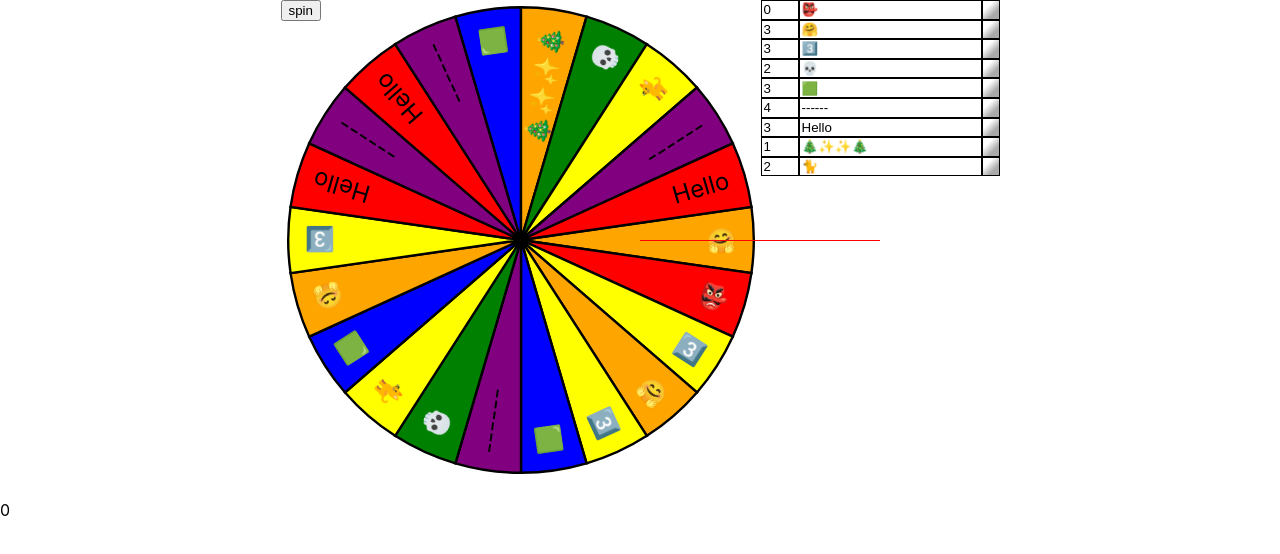
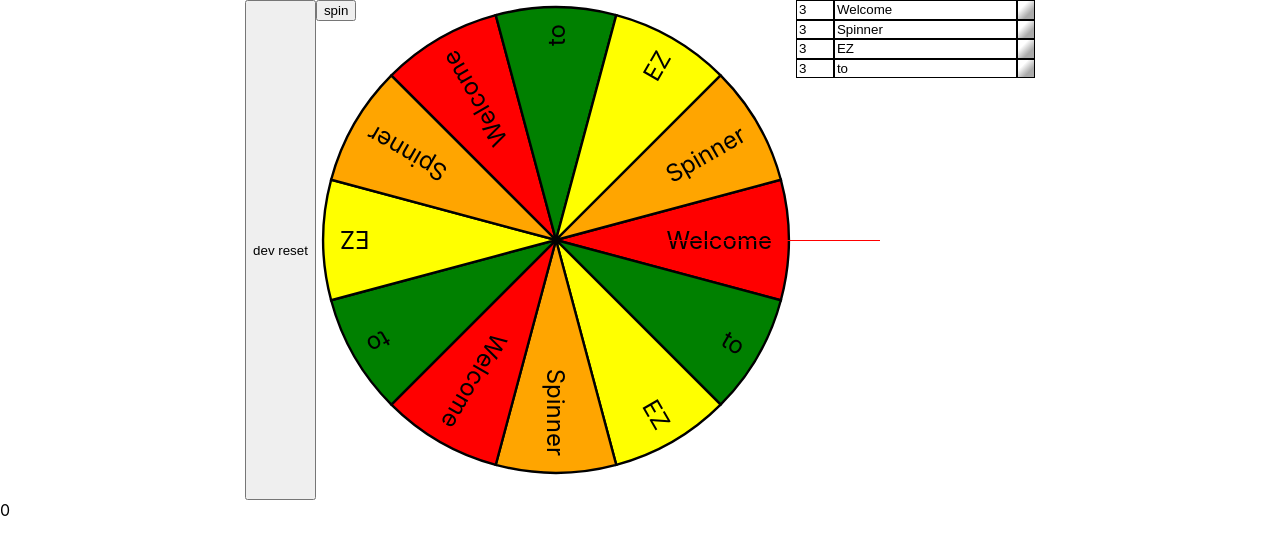
Before and after one commit to z-eric/EZ_Wheel, a React (Create React App) app in the folder spinner-wheel/: page / in a window 1280 px wide. Shown: the top 554 px of the page. Built offline with nearby package versions, Linux system fonts and the light colour scheme.

Commit message:
wip 16 - feature complete - implemented localstorage

```diff
--- a/spinner-wheel/src/components/LabelItem.tsx
+++ b/spinner-wheel/src/components/LabelItem.tsx
@@ -1,4 +1,4 @@
-import { useState } from "react";
+import { useEffect, useState } from "react";
 import { WheelOption } from "../contexts/WheelContext";
 
 interface LabelItemProps {
@@ -33,6 +33,12 @@ const LabelItem = ({ wheelOption, index, handleLabel, handleWeight, handleColor
     }
   }
 
+  // For some reason the very first option to get rendered doesn't have it's
+  // value read properly if this is placed directly in the state initializer.
+  useEffect(() => {
+    setWeightInput(wheelOption.value.toString());
+  }, [wheelOption.value])
+
   return (
     <div style={{display: 'flex'}}>
       <input value={weightInput}
--- a/spinner-wheel/src/components/MainPanel.tsx
+++ b/spinner-wheel/src/components/MainPanel.tsx
@@ -1,29 +1,10 @@
-import { useContext, useState } from 'react';
+import { useContext, useEffect, useState } from 'react';
 import WheelSpinner from './WheelSpinner';
 import LabelPanel from './LabelPanel';
-import { WheelContext, WheelContextProvider, WheelOption } from '../contexts/WheelContext';
-import { ThemeContext, ThemeContextProvider } from '../contexts/ThemeContext';
+import { WheelContext, WheelOption } from '../contexts/WheelContext';
+import { ThemeContext } from '../contexts/ThemeContext';
 
 const DEBUG_MODE = true;
-
-const defaultOptions: WheelOption[] = [
-  {
-    label: 'Welcome',
-    value: 3,
-  },
-  {
-    label: 'Spinner',
-    value: 3,
-  },
-  {
-    label: 'EZ',
-    value: 3,
-  },
-  {
-    label: 'to',
-    value: 3,
-  },
-]
 
 const debugOptions: WheelOption[] = [
   {
@@ -81,18 +62,12 @@ const debugOptions: WheelOption[] = [
   // },
 ];
 
-const initializeWheelData = () => {
-  return DEBUG_MODE ? debugOptions : defaultOptions;
-}
-
 const MainPanel = () => {
   const themeContext = useContext(ThemeContext);
   const wheelContext = useContext(WheelContext);
   // const [wheelData, setWheelData] = useState(initializeWheelData);
   const [isActive, setIsActive] = useState(false);
   const [winningLocation, setWinningLocation] = useState(0);
-
-  wheelContext.setData(initializeWheelData());
 
   const isActiveSetter = (active: boolean) => {
     setIsActive(active);
@@ -103,8 +78,14 @@ const MainPanel = () => {
     setWinningLocation(location);
   };
 
+
+  const wheelReset = () => {
+    wheelContext.setData(debugOptions);
+  }
+
   return (
     <>
+      <button onClick={wheelReset}>dev reset</button>
       <div style={{
             // position: 'absolute',
           }}>
--- a/spinner-wheel/src/contexts/WheelContext.tsx
+++ b/spinner-wheel/src/contexts/WheelContext.tsx
@@ -1,4 +1,4 @@
-import { createContext, ReactNode, useMemo, useState } from "react";
+import { createContext, ReactNode, useEffect, useMemo, useState } from "react";
 
 export type WheelContextType = {
   data: WheelOption[],
@@ -16,6 +16,25 @@ export const WheelContext = createContext<WheelContextType>({
   setData: () => { },
 });
 
+const defaultOptions: WheelOption[] = [
+  {
+    label: 'Welcome',
+    value: 3,
+  },
+  {
+    label: 'Spinner',
+    value: 3,
+  },
+  {
+    label: 'EZ',
+    value: 3,
+  },
+  {
+    label: 'to',
+    value: 3,
+  },
+]
+
 export const WheelContextProvider = ({
   // initOptions,
   children,
@@ -23,7 +42,14 @@ export const WheelContextProvider = ({
   // initOptions: WheelOption[],
   children: ReactNode,
 }) => {
-  const [wheelData, setWheelData] = useState<WheelOption[]>([{label: '', value: 0,}]);
+  const [wheelData, setWheelData] = useState<WheelOption[]>(() => {
+    const storage = localStorage.getItem('wheelData');
+    return storage ? JSON.parse(storage) : defaultOptions;
+  });
+
+  useEffect(() => {
+    localStorage.setItem('wheelData', JSON.stringify(wheelData));
+  }, [wheelData])
 
   // useMemo on the context prevents the wheel from re-rendering when animated.
   const wheelContextMemo = useMemo(() => ({
```
Also changed, not shown: 1 other file (tests, documents, lock files or other folders).
